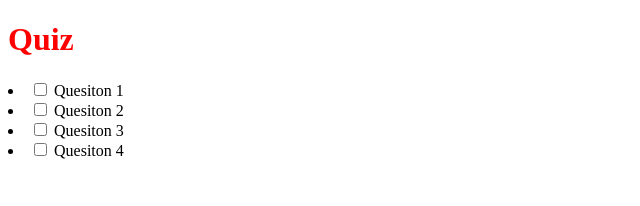
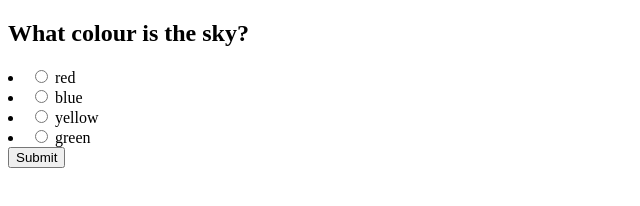
Before and after one commit to JoeByrne22/quiz-app, a plain HTML site: page index.html in a window 1280 px wide. Shown: the whole page, without its empty margins (0-640 px from the left). Drawn offline with Linux system fonts and the light colour scheme.

Commit message:
data and html done

```diff
--- a/index.html
+++ b/index.html
@@ -10,24 +10,25 @@
     </head>
     <body>
         <div class="quiz-container">
-            <h1>Quiz</h1>
+            <h2 id="question"></h2>
             <li class="list-item">
-                <input type="checkbox" id="q1"/>
-                <label for="">Quesiton 1</label>
+                <input type="radio" id="a"/>
+                <label for="a" id="a_text"></label>
             </li>
             <li class="list-item">
-                <input type="checkbox" id="q2"/>
-                <label for="">Quesiton 2</label>
+                <input type="radio" id="b"/>
+                <label for="b" id="b_text"></label>
             </li>
             <li class="list-item">
-                <input type="checkbox" id="q3"/>
-                <label for="">Quesiton 3</label>
+                <input type="radio" id="c"/>
+                <label for="c" id="c_text"></label>
             </li>
             <li class="list-item">
-                <input type="checkbox" id="q4"/>
-                <label for="">Quesiton 4</label>
+                <input type="radio" id="d"/>
+                <label for="d" id="d_text"></label>
             </li>
         </div>
+        <button onClick="loadQuiz()">Submit</button>
 
         <script src="script.js" async defer></script>
     </body>
--- a/script.js
+++ b/script.js
@@ -25,4 +25,25 @@ quizData = [
     }
 ]
 
-console.log('quizData', quizData);
+const quesitonEl = document.getElementById('question');
+const a_text = document.getElementById('a_text');
+const b_text = document.getElementById('b_text');
+const c_text = document.getElementById('c_text');
+const d_text = document.getElementById('d_text');
+
+let currentQuiz = 0;
+
+loadQuiz();
+
+function loadQuiz() {
+    const currentQuizData = quizData[currentQuiz];
+    quesitonEl.innerHTML = currentQuizData.question;
+
+    a_text.innerHTML = currentQuizData.a;
+    b_text.innerHTML = currentQuizData.b;
+    c_text.innerHTML = currentQuizData.c;
+    d_text.innerHTML = currentQuizData.d;
+
+
+    currentQuiz++;
+};
```
